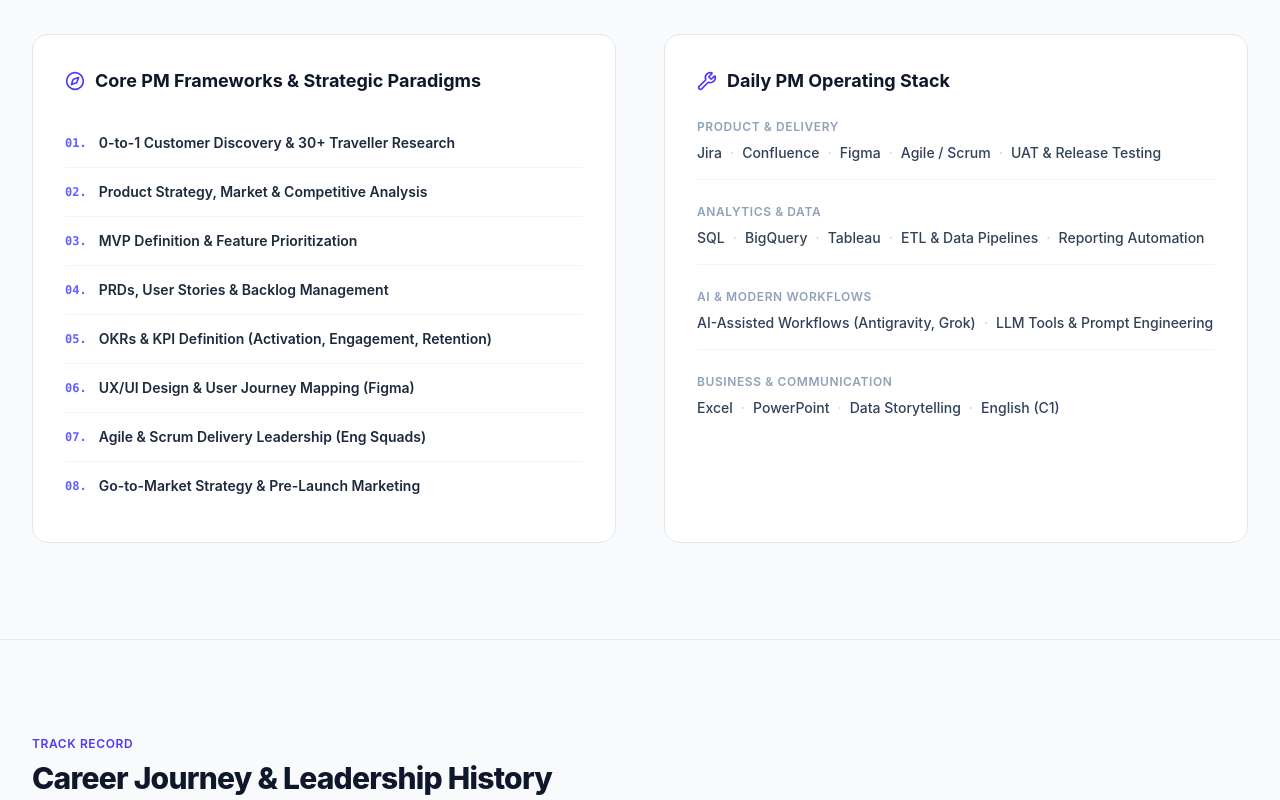
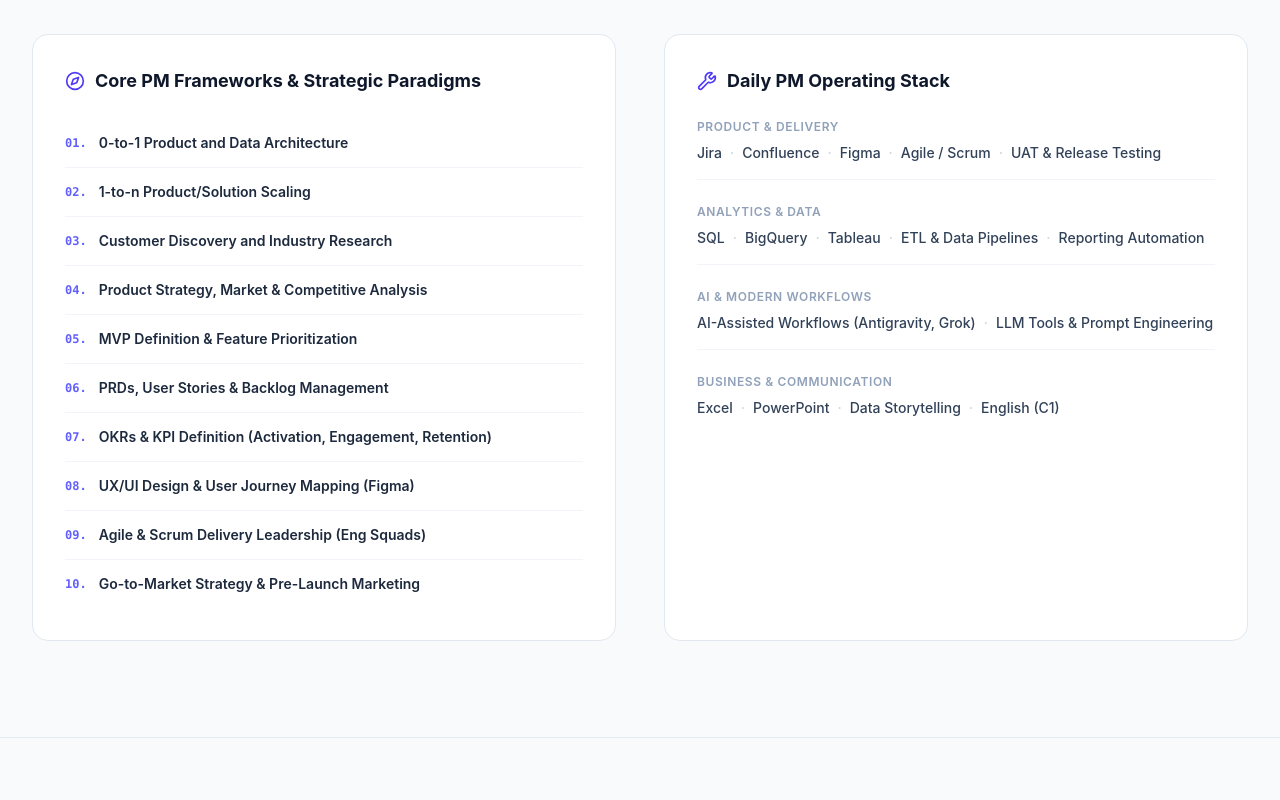
Before and after one commit to SubhanshuArora/Portfolio, a React (Vite) app: page / in a window 1280 px wide. Shown: the part 3920-4720 px from the top of the page. Built offline with nearby package versions, Linux system fonts and the light colour scheme.

Commit message:
feat: update portfolio content and framework display
- Refreshed professional summary in the footer.
- Updated core product frameworks list.
- Implemented dynamic index formatting for the toolkit section.
- Incremented storage key to force cache refresh.

```diff
--- a/src/App.tsx
+++ b/src/App.tsx
@@ -18,7 +18,7 @@ import { Footer } from './components/Footer';
 import { DEFAULT_PORTFOLIO } from './data/defaultPortfolio';
 import { PortfolioData, Project, ProfileData } from './types/portfolio';
 
-const STORAGE_KEY = 'pm_portfolio_subhanshu_v15';
+const STORAGE_KEY = 'pm_portfolio_subhanshu_v16';
 
 export default function App() {
   // Theme state
--- a/src/components/Footer.tsx
+++ b/src/components/Footer.tsx
@@ -21,7 +21,7 @@ export const Footer: React.FC<FooterProps> = ({ profile }) => {
             {profile.fullName} · {profile.title}
           </div>
           <p className="text-xs text-slate-500 dark:text-slate-400 mt-0.5">
-            Crafted for executive hiring and continuous product case study iteration.
+            Building 0-to-1 and 1-to-n digital products driven by customer discovery, data, and measurable impact.
           </p>
         </div>
 
--- a/src/components/PMToolkitSection.tsx
+++ b/src/components/PMToolkitSection.tsx
@@ -43,7 +43,7 @@ export const PMToolkitSection: React.FC<PMToolkitSectionProps> = ({
               {frameworks.map((framework, idx) => (
                 <div key={idx} className="py-3.5 flex items-start gap-3">
                   <span className="font-mono text-xs font-bold text-indigo-500 dark:text-indigo-400 mt-0.5">
-                    0{idx + 1}.
+                    {idx < 9 ? `0${idx + 1}.` : `${idx + 1}.`}
                   </span>
                   <div>
                     <span className="text-sm font-semibold text-slate-800 dark:text-slate-200 block">
--- a/src/data/defaultPortfolio.ts
+++ b/src/data/defaultPortfolio.ts
@@ -442,7 +442,9 @@ Each new client engagement required painful manual SKU mapping before forecastin
     }
   ],
   frameworks: [
-    "0-to-1 Customer Discovery & 30+ Traveller Research",
+    "0-to-1 Product and Data Architecture",
+    "1-to-n Product/Solution Scaling",
+    "Customer Discovery and Industry Research",
     "Product Strategy, Market & Competitive Analysis",
     "MVP Definition & Feature Prioritization",
     "PRDs, User Stories & Backlog Management",
```
